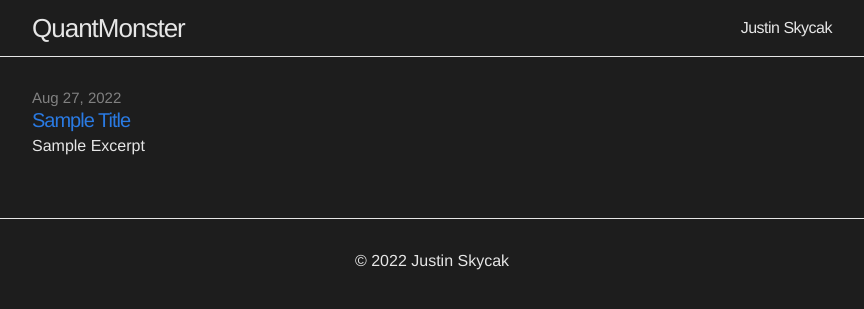
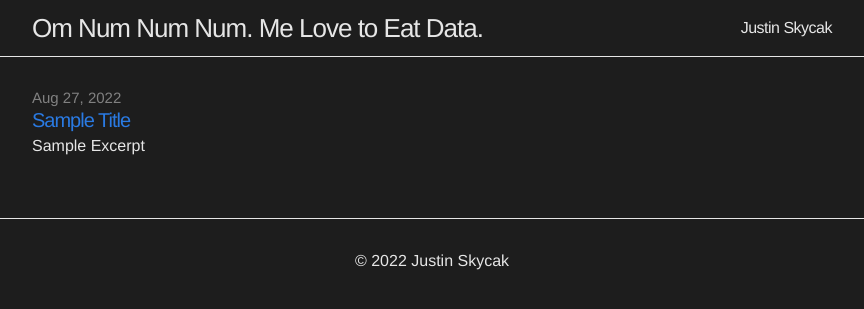
Before and after one commit to quantmonster/quantmonster.github.io, a Jekyll site: the page built from index.html, in a window 1280 px wide. Shown: the top 309 px of the page, without its empty margins (208-1072 px from the left). Built offline with Jekyll 4.4.1, drawn with Linux system fonts in a browser that asks for light colours.

Commit message:
Update _config.yml

```diff
--- a/_config.yml
+++ b/_config.yml
@@ -1,5 +1,5 @@
 # Site settings
-title: QuantMonster
+title: "Om Num Num Num. Me Love to Eat Data."
 email:
 #description: "Musings of a Computer Scientist."
 baseurl: ""
```
